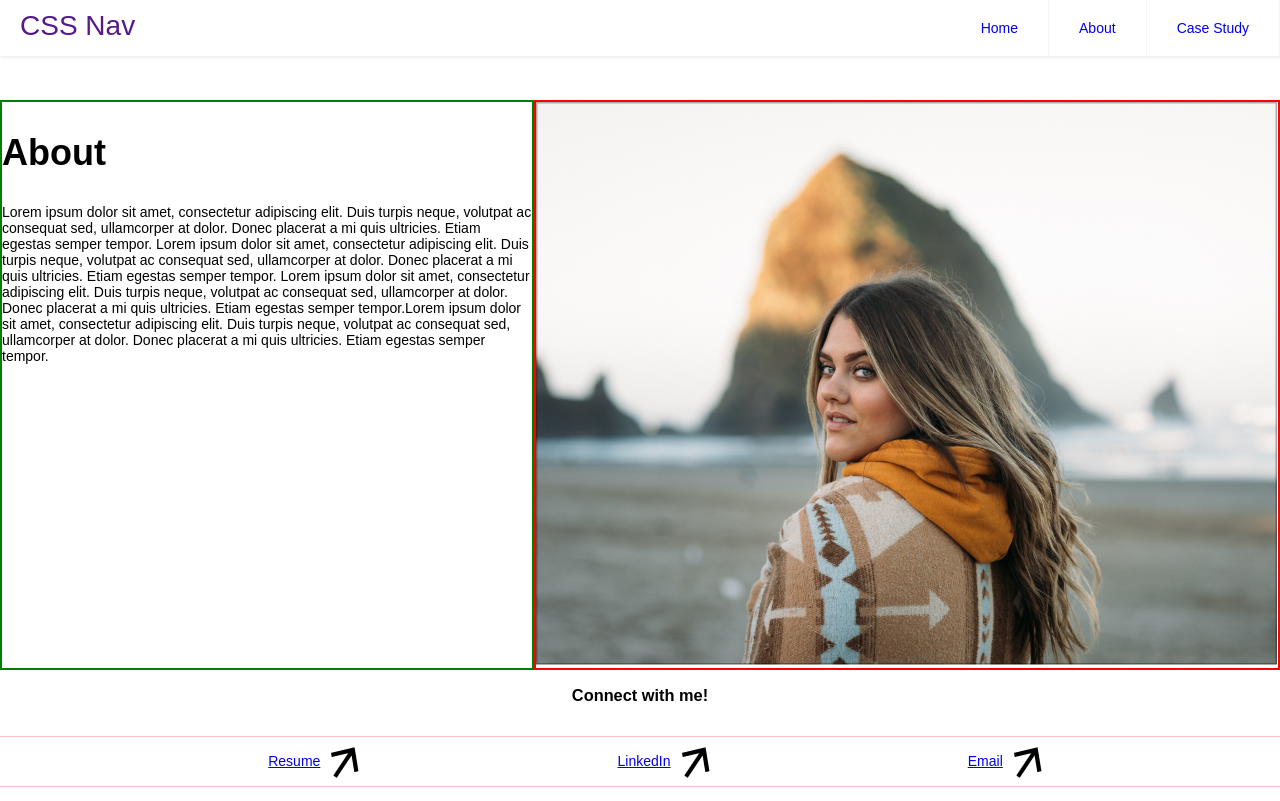
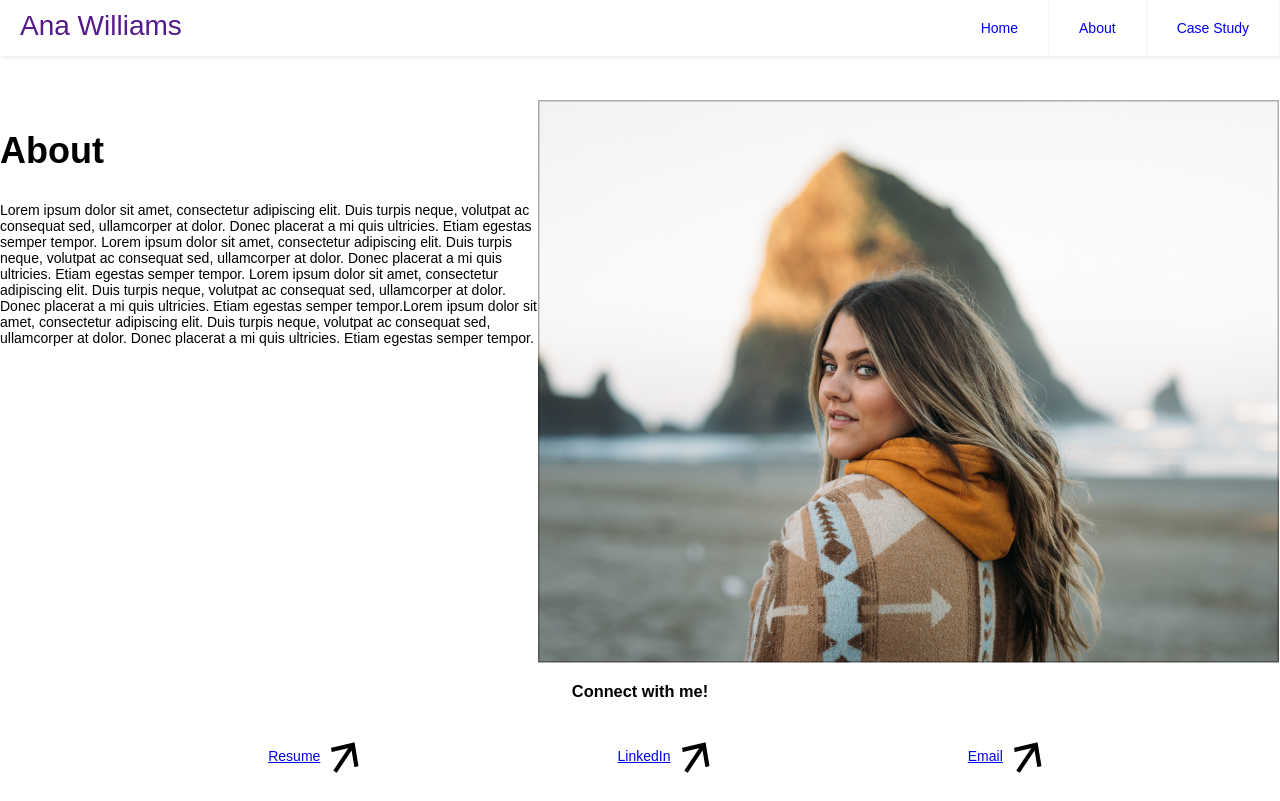
Before and after one commit to stephsorandom/ux-portfolio-lab, a plain HTML site: page about.html in a window 1280 px wide. Shown: the top 801 px of the page. Drawn offline with Linux system fonts and the light colour scheme.

Commit message:
6pm git add .
git
-v

```diff
--- a/about.html
+++ b/about.html
@@ -10,7 +10,7 @@
   <body>
     <!-- Page 1    -->
     <header class="header">
-      <a href="" class="logo">CSS Nav</a>
+      <a href="" class="logo">Ana Williams</a>
       <input class="menu-btn" type="checkbox" id="menu-btn" />
       <label class="menu-icon" for="menu-btn"
         ><span class="navicon"></span
--- a/style.css
+++ b/style.css
@@ -11,6 +11,7 @@ h1 {
     font-family:
 
 }
+
 .box {
     padding-top: 100px;
     width: 100vw;
@@ -49,23 +50,18 @@ img {
 
 
 #container div {
-
     display:flex;
     flex-direction: column;
     justify-content: space-evenly;
     align-items: center;
+}
 
-
-}
 #container div img{
     width: 300px;
     height: 300px;
     object-fit: cover;
     margin: 50px;
-
 }
-
-
 
 /**ABOUT */
 
@@ -75,10 +71,10 @@ img {
     padding-top: 100px;
 }
 .topbox {
-    border: 2px solid red;
+    /* border: 2px solid red; */
 }
 .bottombox{
-    border: 2px solid green;
+    /* border: 2px solid green; */
 }
 
 .topbox h1 {
@@ -100,10 +96,8 @@ footer {
 }
 footer ul{
     display:flex;
-
     align-items: center;
     width: 100vw;
-    border: 1px solid pink;
     justify-content: space-evenly;
 }
 footer ul li{
@@ -141,7 +135,7 @@ footer ul li{
 
 
 .pg3 {
-    border: 2px solid purple;
+    /* border: 2px solid purple; */
     display:flex;
     flex-direction: column;
     width: 100vw;
@@ -161,7 +155,7 @@ footer ul li{
 
 .pg3 div {
     position: relative;
-    border: 3px solid red;
+    /* border: 3px solid red; */
 }
 
 .pg3 .eclipse{
@@ -187,6 +181,7 @@ footer ul li{
     border: 5px solid black;
     width: 50%;
  }
+
  .pg4 {
     display:flex;
     flex-direction: column;
@@ -195,6 +190,7 @@ footer ul li{
     align-items: flex-start;
     padding: 20px;
 }
+
 .pg5 #section3 {
     border: 3px solid brown;
     display:flex;
```
Also changed, not shown: casestudy.html (+1 -1 lines), index.html (+1 -1 lines).
